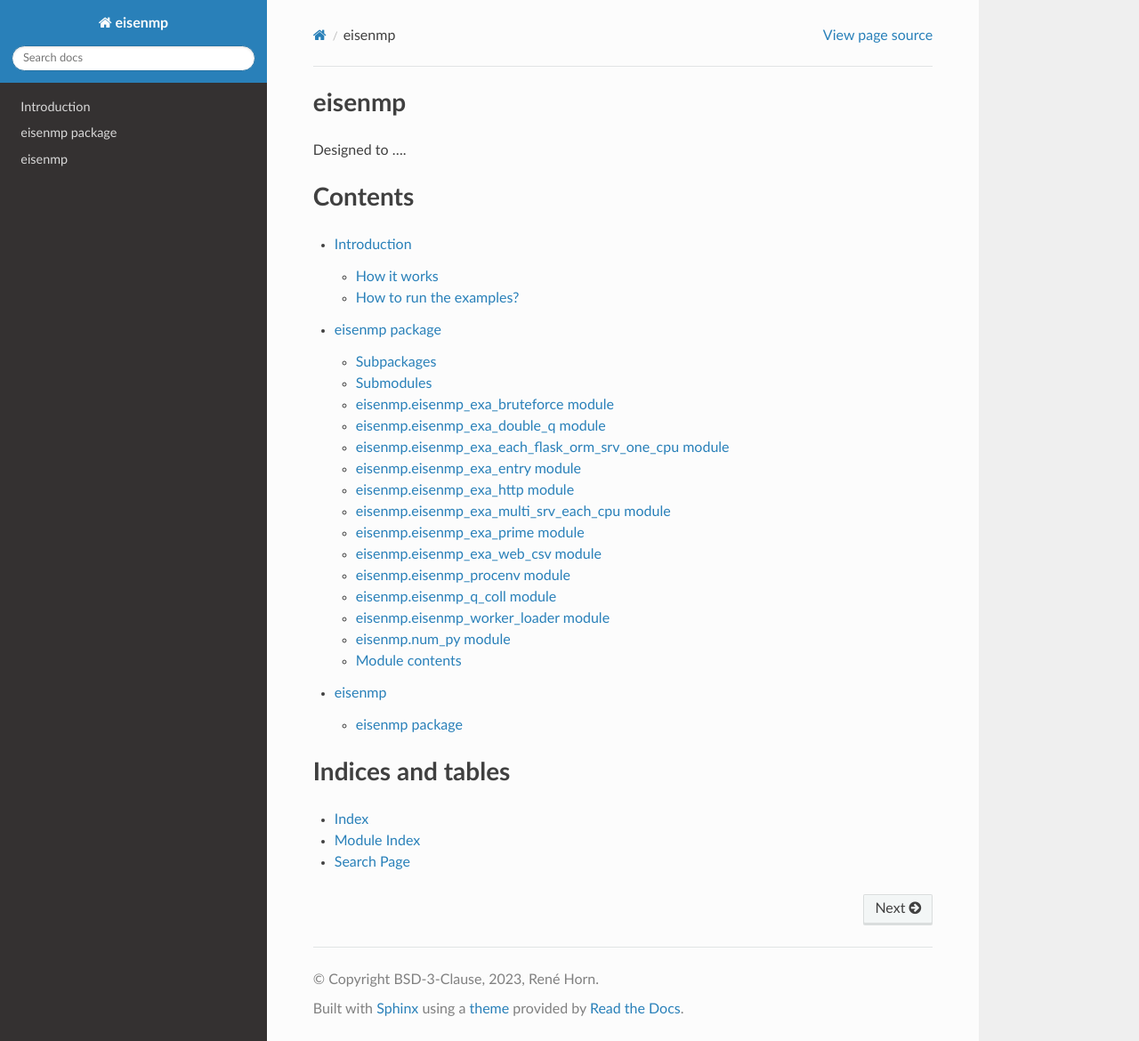
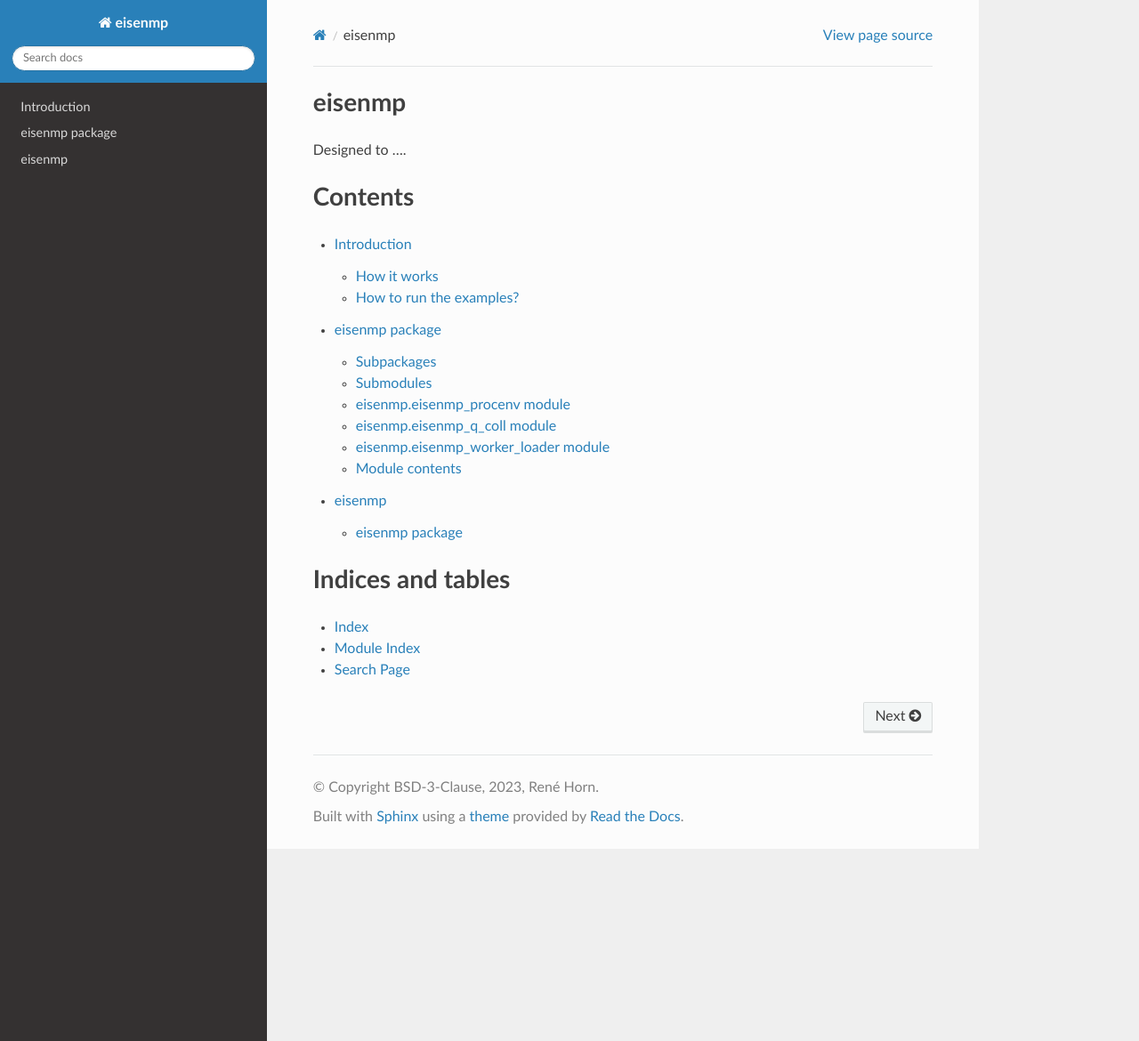
Before and after one commit to 44xtc44/eisenkern, a Sphinx documentation site: the page built from docs/source/index.rst, in a window 1280 px wide and 1170 px high. Shown: the whole window at 89% size. Built offline with Sphinx 7.4.7 and the Read the Docs theme 2.0.0, drawn with Linux system fonts in a browser that asks for light colours; some web fonts are replaced; pages that are not in the unit, such as notebooks, are missing from menus.

Commit message:
readthedocs upd

```diff
--- a/docs/source/eisenmp.rst
+++ b/docs/source/eisenmp.rst
@@ -8,74 +8,9 @@ Subpackages
    :maxdepth: 4
 
    eisenmp.utils
-   eisenmp.utils_exa
 
 Submodules
 ----------
-
-eisenmp.eisenmp\_exa\_bruteforce module
----------------------------------------
-
-.. automodule:: eisenmp.eisenmp_exa_bruteforce
-   :members:
-   :undoc-members:
-   :show-inheritance:
-
-eisenmp.eisenmp\_exa\_double\_q module
---------------------------------------
-
-.. automodule:: eisenmp.eisenmp_exa_double_q
-   :members:
-   :undoc-members:
-   :show-inheritance:
-
-eisenmp.eisenmp\_exa\_each\_flask\_orm\_srv\_one\_cpu module
-------------------------------------------------------------
-
-.. automodule:: eisenmp.eisenmp_exa_each_flask_orm_srv_one_cpu
-   :members:
-   :undoc-members:
-   :show-inheritance:
-
-eisenmp.eisenmp\_exa\_entry module
-----------------------------------
-
-.. automodule:: eisenmp.eisenmp_exa_entry
-   :members:
-   :undoc-members:
-   :show-inheritance:
-
-eisenmp.eisenmp\_exa\_http module
----------------------------------
-
-.. automodule:: eisenmp.eisenmp_exa_http
-   :members:
-   :undoc-members:
-   :show-inheritance:
-
-eisenmp.eisenmp\_exa\_multi\_srv\_each\_cpu module
---------------------------------------------------
-
-.. automodule:: eisenmp.eisenmp_exa_multi_srv_each_cpu
-   :members:
-   :undoc-members:
-   :show-inheritance:
-
-eisenmp.eisenmp\_exa\_prime module
-----------------------------------
-
-.. automodule:: eisenmp.eisenmp_exa_prime
-   :members:
-   :undoc-members:
-   :show-inheritance:
-
-eisenmp.eisenmp\_exa\_web\_csv module
--------------------------------------
-
-.. automodule:: eisenmp.eisenmp_exa_web_csv
-   :members:
-   :undoc-members:
-   :show-inheritance:
 
 eisenmp.eisenmp\_procenv module
 -------------------------------
@@ -101,14 +36,6 @@ eisenmp.eisenmp\_worker\_loader module
    :undoc-members:
    :show-inheritance:
 
-eisenmp.num\_py module
-----------------------
-
-.. automodule:: eisenmp.num_py
-   :members:
-   :undoc-members:
-   :show-inheritance:
-
 Module contents
 ---------------
 
```
